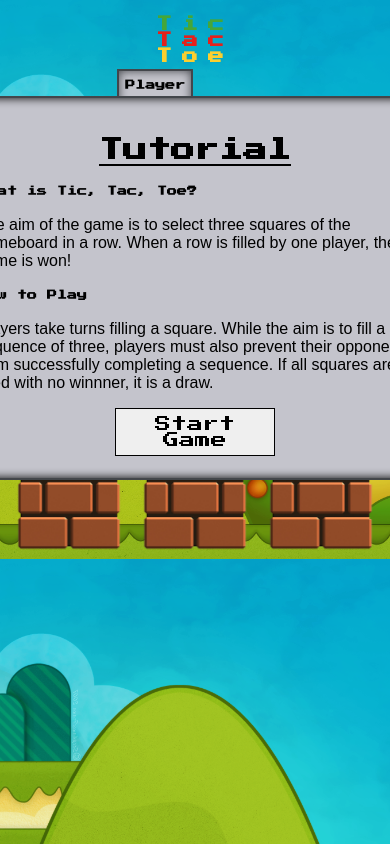
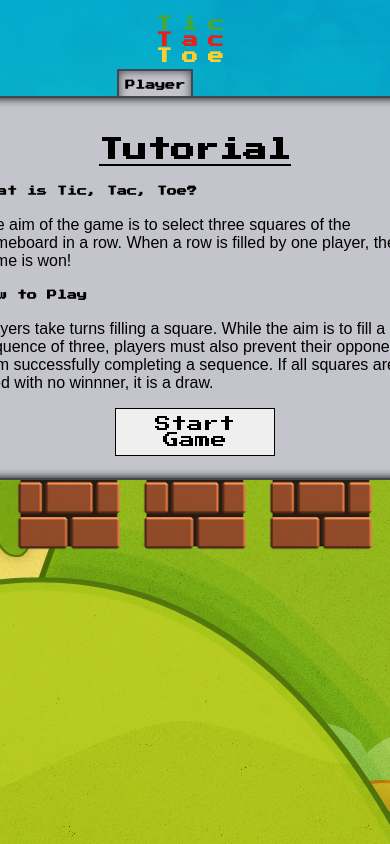
Before and after one commit to phunky-phresh/project0-TicTacToe, a plain HTML site: page index.html in a window 390 px wide. Shown: the top 844 px of the page. Drawn offline with Linux system fonts and the light colour scheme.

Commit message:
aghahgahga

```diff
--- a/css/style.css
+++ b/css/style.css
@@ -182,10 +182,10 @@ button:hover {
   .score {padding: 5px;}
   /* body {margin-top: 400px;} */
   .help {width: 30rem; height: 24rem; margin: -12rem 0 0 -15rem;}
-  html { background-image: url('../images/background_min.png')}
+  html { background-image: url('../images/background_min.png'); background-size: auto;}
 
 
 }
-@media (max-width: 300px) {
-  html { background-image: url('../images/background_minnier.png')}
-}
+/* @media (max-width: 300px) {
+  html { background-image: url('../images/background_minnier.png'); background-size: auto;}
+} */
```
